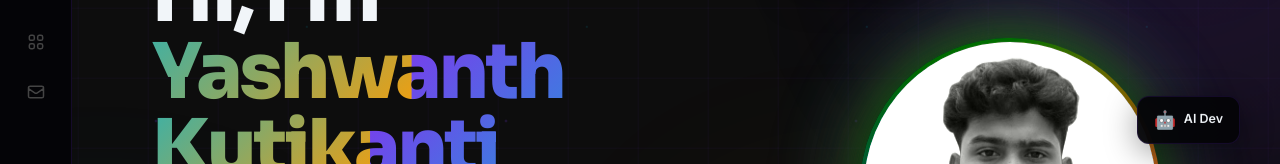
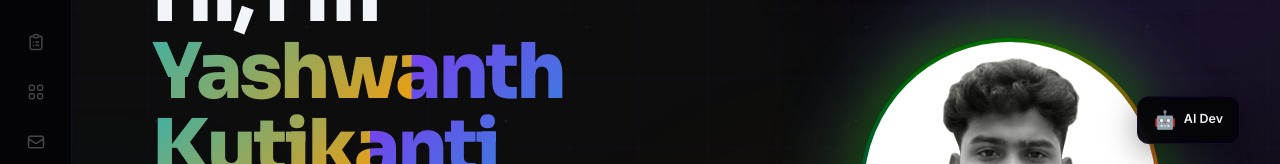
Before and after one commit to kutikantiyashwanth/portofilo, a React (Vite) app: page / in a window 1280 px wide. Shown: the part 210-374 px from the top of the page. Built offline with nearby package versions, Linux system fonts and the light colour scheme.

Commit message:
Add Workflow to sidebar nav

```diff
--- a/src/App.jsx
+++ b/src/App.jsx
@@ -169,6 +169,7 @@ export default function App() {
             { id: 'home', label: 'Home', icon: 'M3 12l2-2m0 0l7-7 7 7M5 10v10a1 1 0 001 1h3m10-11l2 2m-2-2v10a1 1 0 01-1 1h-3m-6 0a1 1 0 001-1v-4a1 1 0 011-1h2a1 1 0 011 1v4a1 1 0 001 1m-6 0h6' },
             { id: 'about', label: 'About', icon: 'M16 7a4 4 0 11-8 0 4 4 0 018 0zM12 14a7 7 0 00-7 7h14a7 7 0 00-7-7z' },
             { id: 'skills', label: 'Skills', icon: 'M9 19v-6a2 2 0 00-2-2H5a2 2 0 00-2 2v6a2 2 0 002 2h2a2 2 0 002-2zm0 0V9a2 2 0 012-2h2a2 2 0 012 2v10m-6 0a2 2 0 002 2h2a2 2 0 002-2m0 0V5a2 2 0 012-2h2a2 2 0 012 2v14a2 2 0 01-2 2h-2a2 2 0 01-2-2z' },
+            { id: 'process', label: 'Workflow', icon: 'M9 5H7a2 2 0 00-2 2v12a2 2 0 002 2h10a2 2 0 002-2V7a2 2 0 00-2-2h-2M9 5a2 2 0 002 2h2a2 2 0 002-2M9 5a2 2 0 012-2h2a2 2 0 012 2m-3 7h3m-3 4h3m-6-4h.01M9 16h.01' },
             { id: 'portfolio', label: 'Projects', icon: 'M4 6a2 2 0 012-2h2a2 2 0 012 2v2a2 2 0 01-2 2H6a2 2 0 01-2-2V6zM14 6a2 2 0 012-2h2a2 2 0 012 2v2a2 2 0 01-2 2h-2a2 2 0 01-2-2V6zM4 16a2 2 0 012-2h2a2 2 0 012 2v2a2 2 0 01-2 2H6a2 2 0 01-2-2v-2zM14 16a2 2 0 012-2h2a2 2 0 012 2v2a2 2 0 01-2 2h-2a2 2 0 01-2-2v-2z' },
             { id: 'contact', label: 'Contact', icon: 'M3 8l7.89 5.26a2 2 0 002.22 0L21 8M5 19h14a2 2 0 002-2V7a2 2 0 00-2-2H5a2 2 0 00-2 2v10a2 2 0 002 2z' },
           ].map(({ id, label, icon }) => (
```
